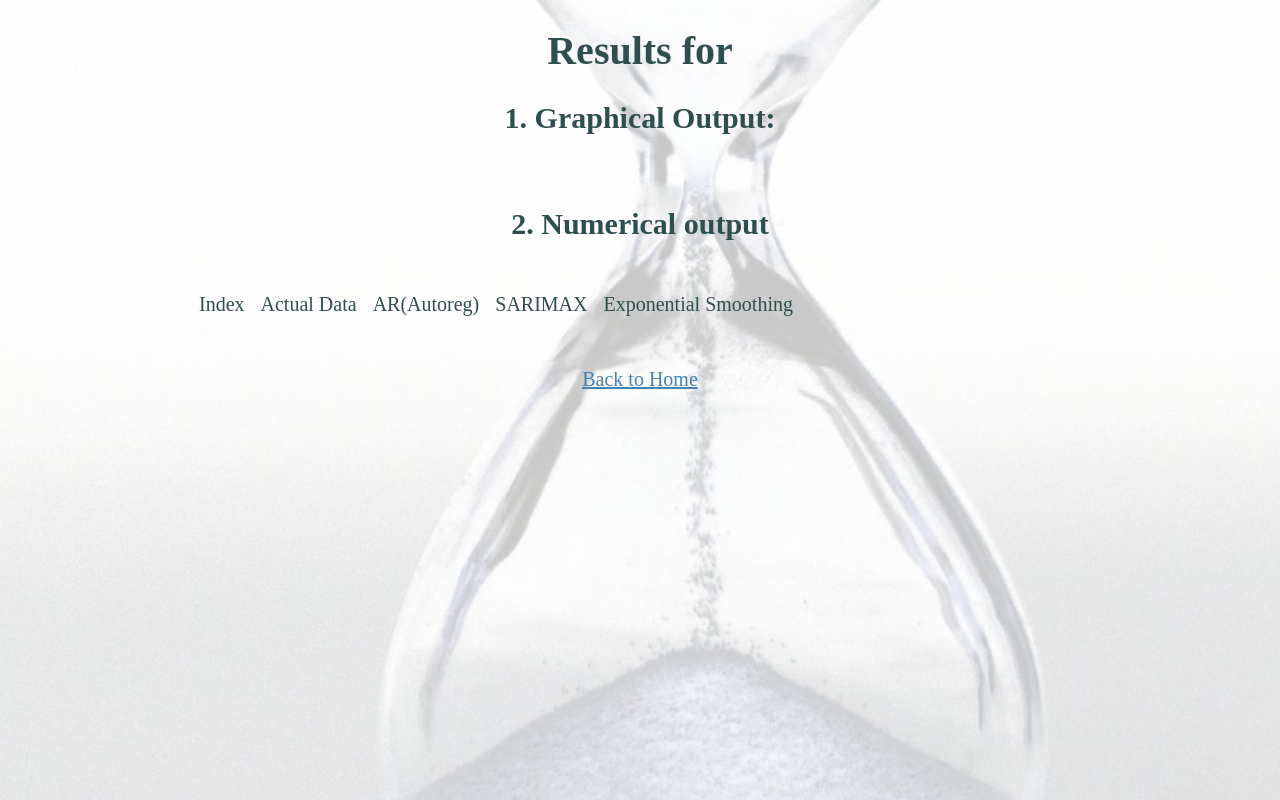
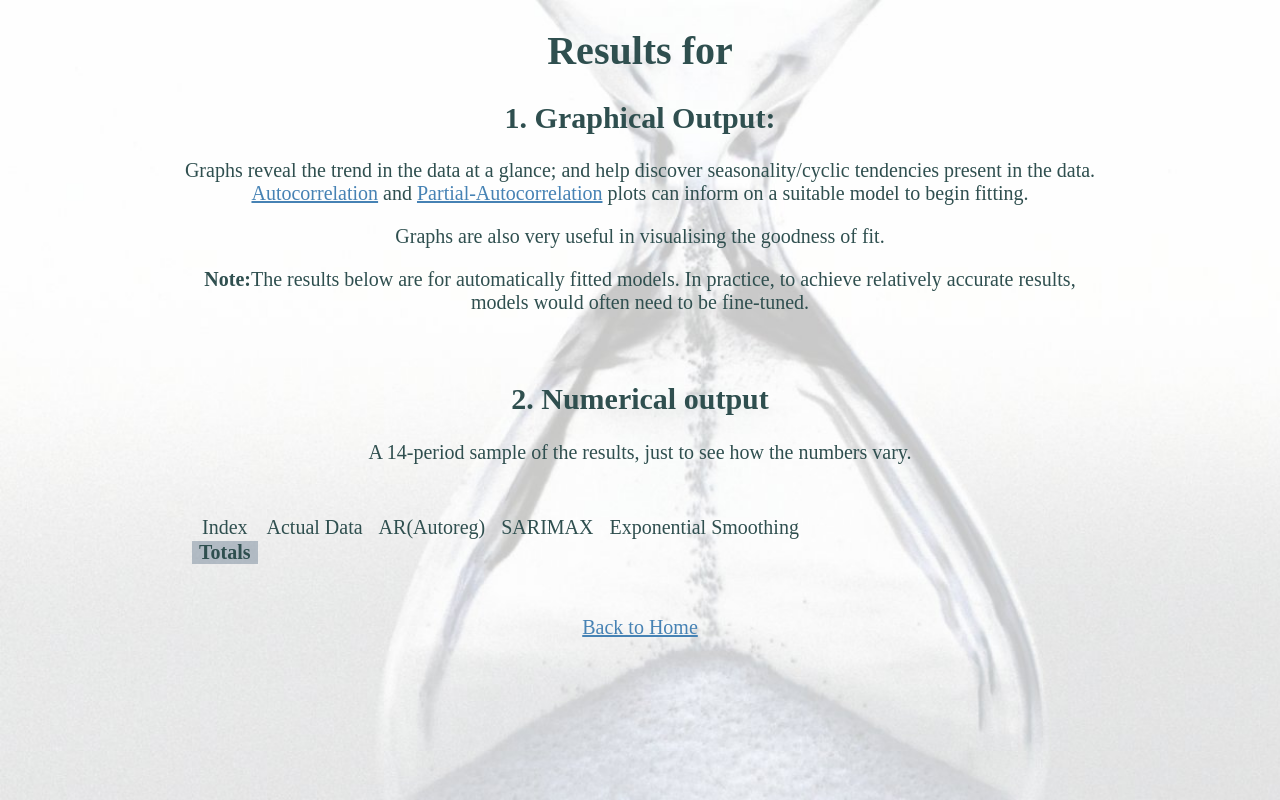
Before and after one commit to Tim-Abwao/time-series-app, a Flask app: template templates/processing_file.html in a window 1280 px wide. Run offline with Flask 2, Linux system fonts and the light colour scheme; the template is opened without the code that fills it, so the values that code supplies are empty.

Commit message:
Adding requirements.txt and Procfile

```diff
--- a/app.py
+++ b/app.py
@@ -55,8 +55,9 @@ def process_file(filename):
     clear_old_files('png')
     results, results_graphs = fit_tsmodels(ts)
     graphs = get_graphs(ts) + results_graphs
+    totals = results.sum().round(2).to_numpy()
     return render_template('processing_file.html', graphs=graphs,
-                           filename=filename, results=results)
+                           filename=filename, results=results, totals=totals)
 
 
 @app.route('/sample', methods=['GET', 'POST'])
@@ -75,7 +76,8 @@ def create_sample():
         clear_old_files('png')
         results, results_graphs = fit_tsmodels(ts)
         graphs = get_graphs(ts) + results_graphs
-        return render_template('processing_sample.html', graphs=graphs, results=results)
+        totals = results.sum().round(2).to_numpy()
+        return render_template('processing_sample.html', graphs=graphs, results=results, totals=totals)
 
     return redirect(url_for('create_sample'))
 if __name__ == '__main__':
--- a/templates/processing_file.html
+++ b/templates/processing_file.html
@@ -21,10 +21,14 @@
 <h1>Results for {{ filename }}</h1>
 	<div>
 		<h2>1. Graphical Output:</h2>
+		<p>Graphs reveal the trend in the data at a glance; and help discover seasonality/cyclic tendencies present in the data. <a href="https://en.wikipedia.org/wiki/Autocorrelation">Autocorrelation</a> and <a href="https://en.wikipedia.org/wiki/Partial_autocorrelation_function">Partial-Autocorrelation</a> plots can inform on a suitable model to begin fitting. </p>
+		<p>Graphs are also very useful in visualising the goodness of fit.</p>
+		<blockquote><b>Note:</b>The results below are for automatically fitted models. In practice, to achieve relatively accurate results, models would often need to be fine-tuned.</blockquote>
 			{% for graph in range(6) %}
 				<img src="{{ graphs[graph]}}">
 			{% endfor %}
 		<h2>2. Numerical output</h2>
+		<p>A 14-period sample of the results, just to see how the numbers vary.</p>
 			<table>
 				<tr>
 					<td>Index</td><td>Actual Data</td><td>AR(Autoreg)</td><td>SARIMAX</td><td>Exponential Smoothing</td>
@@ -34,6 +38,11 @@
 					<td>{{ index }}</td><td>{{ values[0] }}</td><td>{{ values['AR'] }}</td><td>{{ values['SARIMAX'] }}</td><td>{{ values['Exponential Smoothing'] }}</td>
 				</tr>
 				{% endfor %}
+				<tr><td><b>Totals</b></td>
+					{% for total in totals %}
+					<td><b>{{ total }}</b></td>
+					{% endfor %}
+				</tr>
 			</table>
 	</div>
 	<footer >
--- a/templates/upload.html
+++ b/templates/upload.html
@@ -20,7 +20,7 @@
 <body style="margin: auto; text-align: center;">
 	<h1>Upload new File</h1>
 	<h3>A quick word about uploads</h3>
-	<p>Files should be in csv format, and have only one column and a date-like index, as shown below:</p>
+	<p>For now, files should be in csv format, and have only one column with a dated index, as shown below:</p>
 	<table style="margin: auto; text-align: center;">
 		<tr><th>Date-like Index</th><th>Data</th></tr>
 		<tr><td>2020-01-01</td><td>140.25</td></tr>
--- a/ts_functions.py
+++ b/ts_functions.py
@@ -18,7 +18,7 @@ def get_graphs(data):
     graphs = ['static/files/' + t+i for i in ['_acf_pacf_plots.png',
                                               '_plot.png']]
     plt.figure(figsize=(10, 6))
-    plt.plot(data)
+    plt.plot(data, color='seagreen')
     plt.xticks(rotation=90)
     plt.title('A line-plot of the data', size=20, pad=10)
     plt.savefig(graphs[0], transparent=True)
@@ -46,8 +46,8 @@ def fit_tsmodels(data):
     graphs_names=[]
     for model, values in models_dict.items():
         plt.figure(figsize=(10,6))
-        plt.plot(data, label='Original', color='skyblue')
-        plt.plot(values, label='Modelled', color='seagreen')
+        plt.plot(data, label='Original', color='seagreen')
+        plt.plot(values, label='Modelled', color='orangered')
         plt.legend()
         plt.title(model+' Model Fit', size=20, pad=10)
         plt.xticks(rotation=90)
```
Also changed, not shown: requirements.txt (added, +23 -0 lines), templates/processing_sample.html (+10 -1 lines), static/files/2020-04-19 19:27:14.241145_AR.png (deleted), static/files/2020-04-19 19:27:14.241145_Exponential Smoothing.png (deleted), static/files/2020-04-19 19:27:14.241145_SARIMAX.png (deleted), static/files/2020-04-19 19:27:15.003789_acf_pacf_plots.png (deleted), static/files/2020-04-19 19:27:15.003789_plot.png (deleted), static/files/2020-04-19 20:59:00.236204_AR.png (added), static/files/2020-04-19 20:59:00.236204_Exponential Smoothing.png (added), static/files/2020-04-19 20:59:00.236204_SARIMAX.png (added), static/files/2020-04-19 20:59:01.023481_acf_pacf_plots.png (added), static/files/2020-04-19 20:59:01.023481_plot.png (added), 1 other file.
